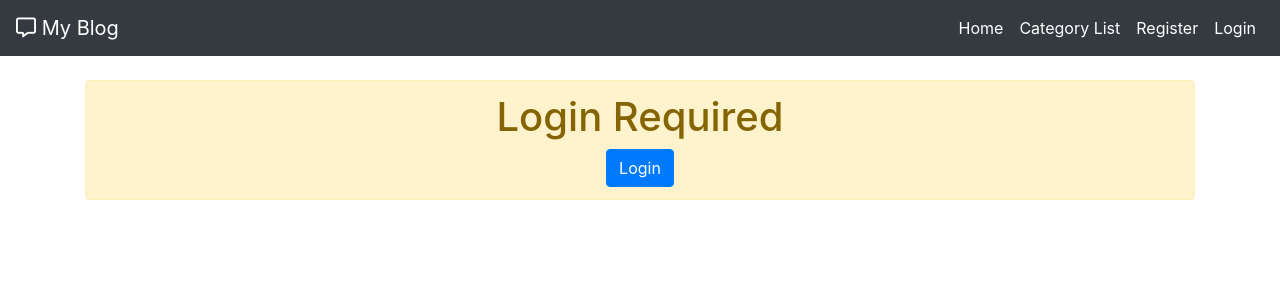
After one commit to kyrios213/simple_blog, a Django app: page /user/1/edit_profile_page/ in a window 1280 px wide. The commit adds this page. Shown: the top 300 px of the page. Run offline with Django 3.2, Linux system fonts and the light colour scheme; tables that the repository leaves empty hold one stand-in row (values such as "Sample post"); some libraries are stand-ins or nearby versions.

Commit message:
Added profile edit page

```diff
--- a/bloggers/forms.py
+++ b/bloggers/forms.py
@@ -1,6 +1,8 @@
 from django.contrib.auth.forms import PasswordChangeForm, UserCreationForm, UserChangeForm
 from django.contrib.auth.models import User
 from django import forms
+from django.forms import widgets
+from myblog.models import Profile
 
 
 class SignUpForm(UserCreationForm):
@@ -42,3 +44,18 @@ class PasswordsChangeForm(PasswordChangeForm):
     class Meta:
         model = User
         fields = ('old_password', 'new_password1', 'new_password2')
+
+
+class EditProfilePageForm(forms.ModelForm):
+    class Meta:
+        model = Profile
+        fields = ('bio', 'profile_pic', 'website_url', 'facebook_url', 'twitter_url', 'instagram_url')
+
+        widgets = {
+            'bio': forms.Textarea(attrs={'class': 'form-control'}),
+            'profile_pic': forms.FileInput(attrs={'type': 'file'}),
+            'website_url': forms.TextInput(attrs={'class': 'form-control'}),
+            'facebook_url': forms.TextInput(attrs={'class': 'form-control'}),
+            'twitter_url': forms.TextInput(attrs={'class': 'form-control'}),
+            'instagram_url': forms.TextInput(attrs={'class': 'form-control'})
+        }
--- a/bloggers/templates/registration/edit_profile.html
+++ b/bloggers/templates/registration/edit_profile.html
@@ -5,7 +5,7 @@
 {% block content %}
 
 <section class="container my-4">
-    <h1>Edit Profile</h1>
+    <h1>Edit Profile Settings</h1>
     <div class="row">
         <div class="col-10">
             <form action="" method="post">
--- /dev/null
+++ b/bloggers/templates/registration/edit_profile_page.html
@@ -0,0 +1,39 @@
+{% extends 'base.html' %}
+
+{% block title %}Edit Profile{% endblock %}
+
+{% block content %}
+
+{% if user.is_authenticated %}
+    {% if profile.user.id == user.id %}
+        <section class="container my-4">
+                <h1>Edit Profile Page</h1>
+                <div class="row">
+                    <div class="col-10">
+                        <form action="" method="post" enctype='multipart/form-data'>
+                            {% csrf_token %}
+                            <div class="form-group">
+                                {{ form.as_p }}
+                            </div>
+                            <button class="btn btn-primary" type="submit">Update</button>
+                        </form>
+                    </div>
+                </div>
+        </section>
+    {% else %}
+        <div class='container mt-4'>
+            <div class="alert alert-warning text-center" role="alert">
+                <h1>Invalid User</h1>
+            </div>
+        </div>
+    {% endif %}
+{% else %}
+    <div class="container mt-4">
+        <div class="alert alert-warning text-center" role="alert">
+            <h1>Login Required</h1>
+            <a href={% url 'login' %} class="btn btn-primary">Login</a>
+        </div>
+    </div>
+{% endif %}
+
+{% endblock content %}
--- a/bloggers/urls.py
+++ b/bloggers/urls.py
@@ -1,5 +1,5 @@
 from django.urls import path
-from .views import UserRegisterView, UserEditView, PasswordsChangeView, ShowProfilePageView
+from .views import UserRegisterView, UserEditView, PasswordsChangeView, ShowProfilePageView, EditProfilePageView
 from django.contrib.auth import views as auth_views
 
 app_name = 'bloggers'
@@ -8,5 +8,6 @@ urlpatterns = [
     path('register/', UserRegisterView.as_view(), name='register'),
     path('edit_profile/', UserEditView.as_view(), name='edit_profile'),
     path('password/', PasswordsChangeView.as_view(template_name='registration/change_password.html'), name='change_pass'),
-    path('<int:pk>/profile', ShowProfilePageView.as_view(), name='profile_page'),
+    path('<int:pk>/profile/', ShowProfilePageView.as_view(), name='profile_page'),
+    path('<int:pk>/edit_profile_page/', EditProfilePageView.as_view(), name='edit_profile_page'),
 ]
--- a/bloggers/views.py
+++ b/bloggers/views.py
@@ -1,8 +1,8 @@
-from django.shortcuts import get_object_or_404, render
+from django.shortcuts import get_object_or_404, redirect, render
 from django.views import generic
 from django.contrib.auth.forms import PasswordChangeForm, UserCreationForm, UserChangeForm
 from django.urls import reverse_lazy
-from .forms import PasswordsChangeForm, SignUpForm, EditProfileForm
+from .forms import PasswordsChangeForm, SignUpForm, EditProfileForm, EditProfilePageForm
 from django.contrib.auth.views import PasswordChangeView
 
 from myblog.models import Profile
@@ -38,3 +38,10 @@ class ShowProfilePageView(generic.DetailView):
 
         context['profile'] = page_user
         return context
+
+
+class EditProfilePageView(generic.UpdateView):
+    model = Profile
+    template_name = "registration/edit_profile_page.html"
+    success_url = reverse_lazy('myblog:home')
+    form_class = EditProfilePageForm
--- a/myblog/templates/myblog/detail.html
+++ b/myblog/templates/myblog/detail.html
@@ -38,9 +38,9 @@
         <div class="row no-gutters">
             <div class="col-md-2 fill">
                 {% if post.author.profile.profile_pic %}
-                    <a href="{% url 'bloggers:profile_page' post.author.profile.id %}"><img src="{{ post.author.profile.profile_pic.url }}" alt="" class='img-thumbnail'></a>
+                    <a href="{% url 'bloggers:profile_page' post.author.profile.id %}"><img src="{{ post.author.profile.profile_pic.url }}" alt="" class='img-thumbnail ml-2'></a>
                 {% else %}
-                    <a href="{% url 'bloggers:profile_page' post.author.profile.id %}"><img src="{% static 'myblog/image/default.jpg' %}" alt="" class='img-thumbnail'></a>
+                    <a href="{% url 'bloggers:profile_page' post.author.profile.id %}"><img src="{% static 'myblog/image/default.jpg' %}" alt="" class='img-thumbnail ml-2'></a>
                 {% endif %}
             </div>
             <div class="col-md-10">
--- a/templates/base.html
+++ b/templates/base.html
@@ -50,8 +50,14 @@
             <li class="nav-item active">
               <a class="nav-link" href="{% url 'myblog:category' %}">Categories</a>
             </li>
-            <li class="nav-item active">
-              <a class="nav-link" href="{% url 'bloggers:edit_profile' %}">Edit Profile</a>
+            <li class="nav-item dropdown active">
+              <a class="nav-link dropdown-toggle" data-toggle="dropdown" href="#" role="button" aria-haspopup="true" aria-expanded="false">
+              Profile
+              </a>
+              <div class="dropdown-menu">
+                  <a class="dropdown-item" href="{% url 'bloggers:profile_page' user.id %}">Profile Page</a>
+                  <a class="dropdown-item" href="{% url 'bloggers:edit_profile_page' user.id %}">Edit Profile Page</a>
+              </div>
             </li>
             <li class="nav-item active">
               <a class="nav-link" href="{% url 'logout' %}">Logout</a>
```
Also changed, not shown: bloggers/templates/registration/user_profile.html (+10 -1 lines).
